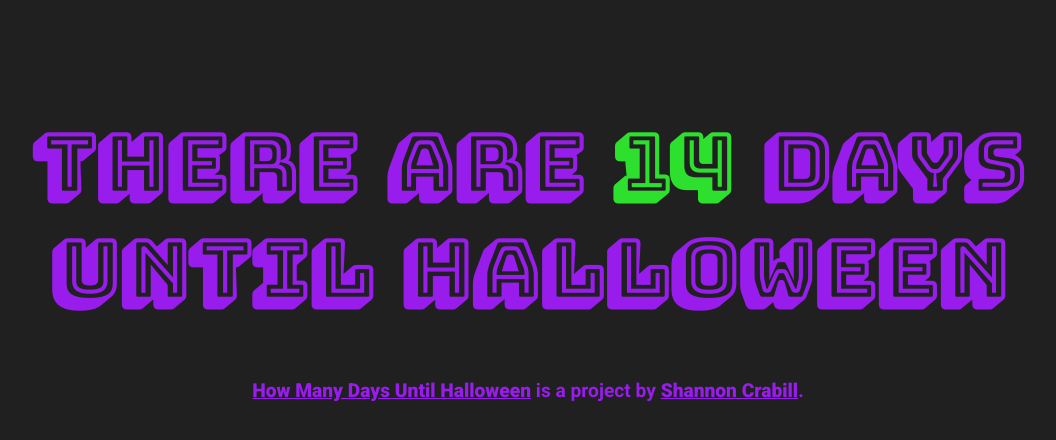
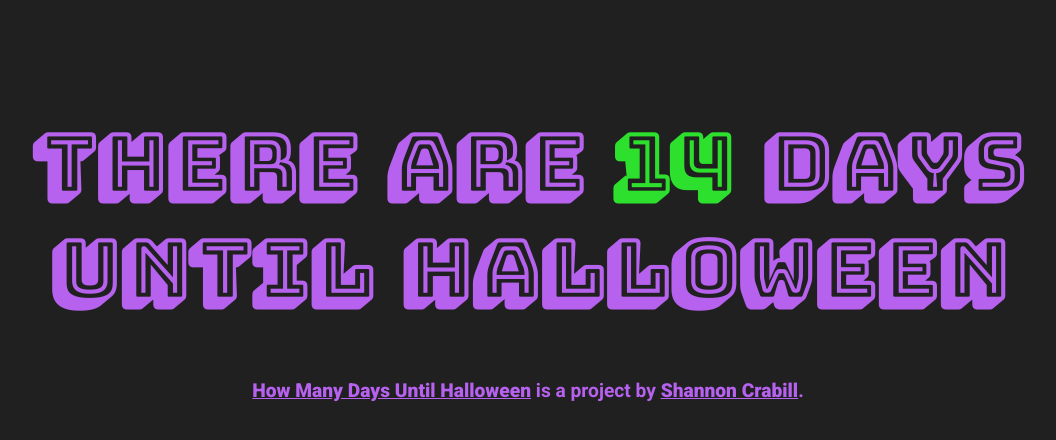
Before and after one commit to scrabill/how-many-days-until-halloween, a plain HTML site: page index.html in a window 1280 px wide. Shown: the whole page, without its empty margins (112-1168 px from the left). Drawn offline with Linux system fonts and the light colour scheme.

Commit message:
Adjusts accent color to pass accessability checks for contrast

```diff
--- a/css/styles.css
+++ b/css/styles.css
@@ -1,7 +1,7 @@
 :root {
     --dark: #202020;
     --light: #efefef;
-    --accent: #981ceb;
+    --accent: #B761EF;
     --alt-accent: #2de02d;
     --lg: 50px;
     --display-font: 'Bungee Shade', cursive;
```
